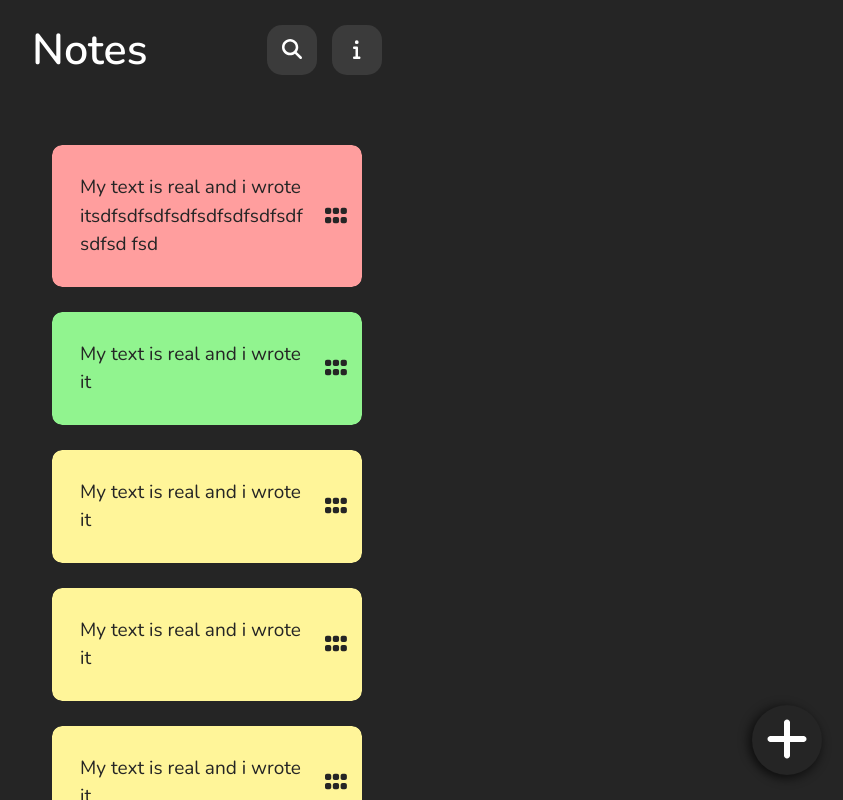
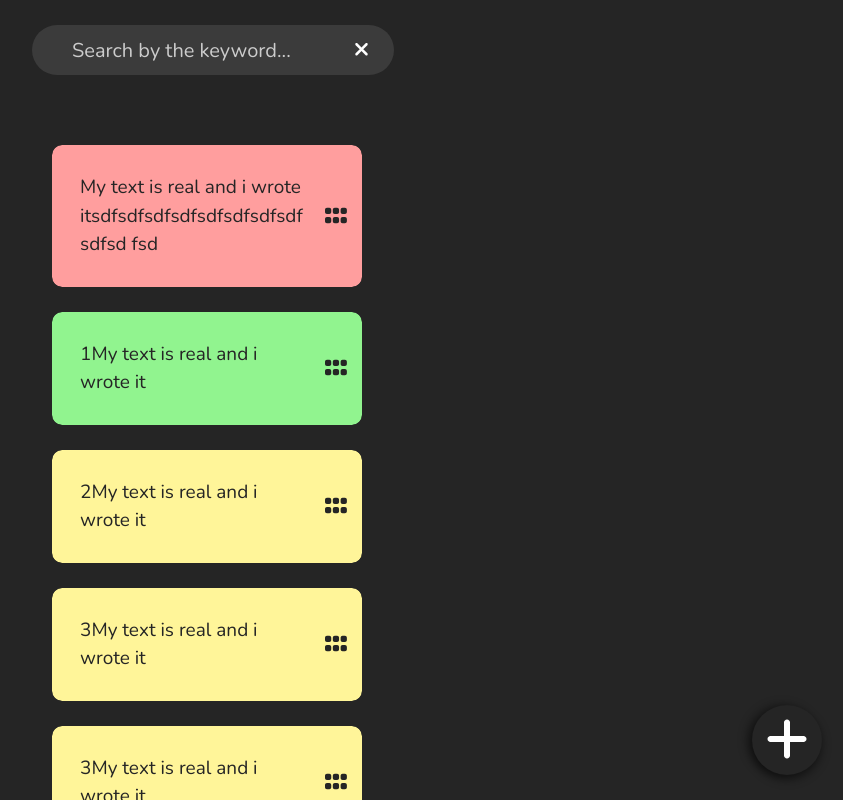
Before and after one commit to SurokDima/pet-notes, a React (Create React App) app: page / in a window 1280 px wide. Both pictures are taken after a click on the button 725 px from the left and 50 px from the top of the page. Shown: the top 800 px of the page, without its empty margins (433-1276 px from the left). Built offline with nearby package versions, Linux system fonts and the light colour scheme.

Commit message:
Add search

```diff
--- a/src/pages/Home.tsx
+++ b/src/pages/Home.tsx
@@ -1,7 +1,7 @@
 import { FontAwesomeIcon } from '@fortawesome/react-fontawesome';
 import { AnimatePresence, motion, useMotionValue } from 'framer-motion';
 import { nanoid } from 'nanoid';
-import { useState } from 'react';
+import { RefObject, SyntheticEvent, useState } from 'react';
 import styled from 'styled-components';
 import AddButton from '../components/Buttons/AddButton';
 import InfoButton from '../components/Buttons/InfoButton';
@@ -13,6 +13,8 @@ import { faCircle, faCircleInfo } from '@fortawesome/free-solid-svg-icons';
 
 import PageHeader from '../components/PageHeader';
 import PageTitle from '../components/PageTitle';
+import SearchField from '../components/SearchField';
+import useInput from '../hooks/useInput';
 
 const Search = styled(SearchButton)`
   margin-right: 15px;
@@ -30,23 +32,32 @@ const Add = styled(AddButton)`
   z-index: 500;
 `;
 
+const PageDefaultHeader = styled(motion.div)`
+  display: flex;
+  justify-content: space-between;
+  width: 100%;
+`;
+
 const initialItems: IItem[] = [
   {
     id: nanoid(),
     text: 'My text is real and i wrote itsdfsdfsdfsdfsdfsdfsdfsdf sdfsd fsd',
     color: 'red',
   },
-  { id: nanoid(), text: 'My text is real and i wrote it', color: 'green' },
-  { id: nanoid(), text: 'My text is real and i wrote it' },
-  { id: nanoid(), text: 'My text is real and i wrote it' },
-  { id: nanoid(), text: 'My text is real and i wrote it' },
-  { id: nanoid(), text: 'My text is real and i wrote it' },
-  { id: nanoid(), text: 'My text is real and i wrote it' },
+  { id: nanoid(), text: '1My text is real and i wrote it', color: 'green' },
+  { id: nanoid(), text: '2My text is real and i wrote it' },
+  { id: nanoid(), text: '3My text is real and i wrote it' },
+  { id: nanoid(), text: '3My text is real and i wrote it' },
+  { id: nanoid(), text: '5My text is real and i wrote it' },
+  { id: nanoid(), text: '6My text is real and i wrote it' },
 ];
 
 export default function Home() {
   const [items, setItems] = useState(initialItems);
+  const [value, onChange, clearValue] = useValue();
+
   const [isModalOpen, setIsModalOpen] = useState(false);
+  const [isSearchOpen, setIsSearchOpen] = useState(false);
 
   const removeItem = (id: string): void => {
     const index = items.findIndex(item => item.id === id);
@@ -58,19 +69,49 @@ export default function Home() {
     setItems(newItems);
   };
 
+  const filterItems = () => items.filter(item => item.text.startsWith(value));
+
   return (
     <>
       <PageHeader>
-        <PageTitle>Notes</PageTitle>
+        <AnimatePresence
+          initial={false}
 
-        <div>
-          <Search />
-          <InfoButton onClick={() => setIsModalOpen(true)} />
-        </div>
+        >
+          {isSearchOpen ? (
+            <motion.div
+              initial={{ opacity: 0, y: '-100%' }}
+              animate={{ opacity: 1, y: '0%' }}
+              exit={{ opacity: 0, y: '-100%', transition: { duration: 0.2 } }}
+            >
+              <SearchField
+                value={value}
+                onChange={onChange}
+                clearValue={() => {
+                  clearValue();
+                  setIsSearchOpen(false);
+                }}
+                autoFocus={true}
+              />
+            </motion.div>
+          ) : (
+            <PageDefaultHeader
+              initial={{ opacity: 0, y: '100%' }}
+              animate={{ opacity: 1, y: '0%' }}
+              exit={{ opacity: 0, y: '100%', transition: { duration: 0.2 } }}
+            >
+              <PageTitle>Notes</PageTitle>
+              <div>
+                <Search onClick={() => setIsSearchOpen(true)} />
+                <InfoButton onClick={() => setIsModalOpen(true)} />
+              </div>
+            </PageDefaultHeader>
+          )}
+        </AnimatePresence>
       </PageHeader>
       <Body>
         <NotesTrack setItems={setItems} removeItem={removeItem}>
-          {items}
+          {filterItems()}
         </NotesTrack>
       </Body>
       <Add />
@@ -79,7 +120,7 @@ export default function Home() {
           <Modal closeModal={() => setIsModalOpen(false)}>
             <div style={{ textAlign: 'center' }}>
               <FontAwesomeIcon icon={faCircleInfo} />
-              <p style={{marginTop: 20}}>Info page</p>
+              <p style={{ marginTop: 20 }}>Info page</p>
             </div>
           </Modal>
         )}
@@ -87,3 +128,11 @@ export default function Home() {
     </>
   );
 }
+
+function useValue(): [string, (e: SyntheticEvent) => void, () => void] {
+  const [value, setValue, onChange] = useInput();
+
+  const clearValue = () => setValue('');
+
+  return [value, onChange, clearValue];
+}
```
